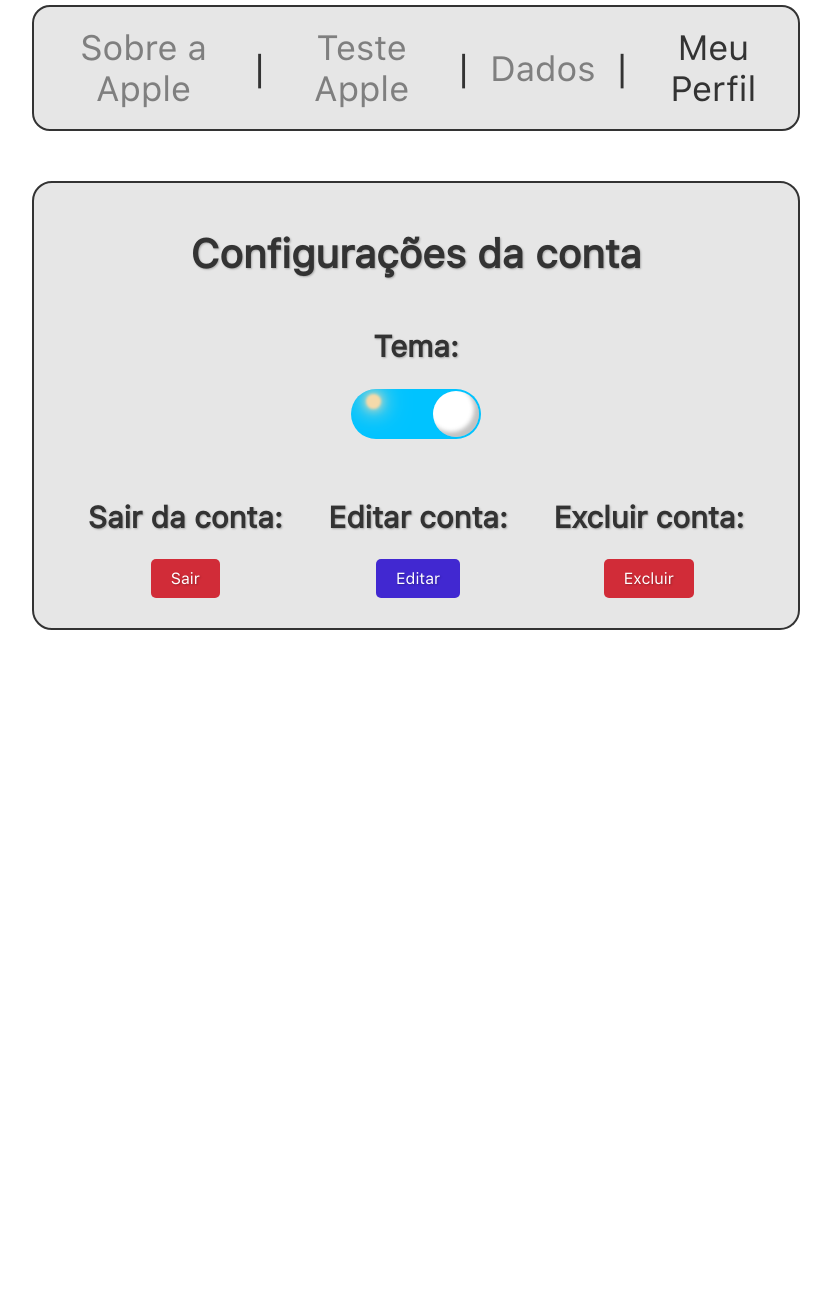
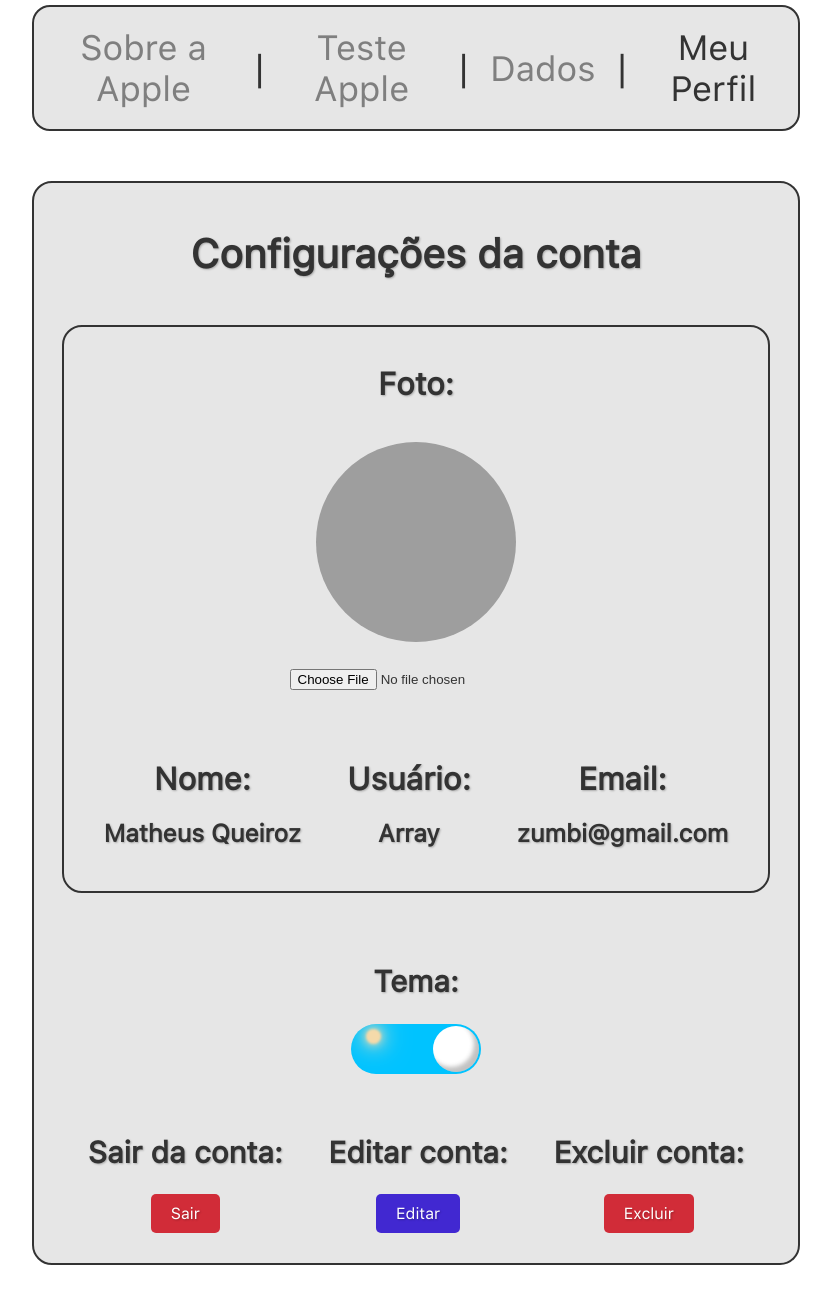
Before and after one commit to Mats057/Site-quiz-apple, a PHP site: page /php/conta.php in a window 1280 px wide. Shown: the whole page, without its empty margins (224-1055 px from the left). Before the commit the page ends 630 px from the top, so only its background shows below. Run offline with PHP 8.4, Linux system fonts and the light colour scheme; a user stored in the database is signed in; grey boxes are pictures that could not be loaded.

Commit message:
imagens de perfil

```diff
--- a/css/estilo.css
+++ b/css/estilo.css
@@ -344,3 +344,37 @@
   margin-top: 20px;
   color: var(--cor-letra);
 }
+
+#dados{
+  background-color: var(--cor-fundo);
+  margin: 20px auto;
+  border-radius: 20px;
+  border: var(--cor-letra) 2px solid;
+  display: inline-block;
+  line-height: 2.0;
+  vertical-align: middle;
+  color: var(--cor-letra);
+  font-size: 21px;
+  text-align: center;
+  padding: 0 20px 20px;
+  text-shadow: 1px 1px 2px rgba(0, 0, 0, 0.25);
+}
+
+#nome, #user, #email{
+  margin: 20px auto -20px;
+  display: inline-block;
+  line-height: 1.0;
+  color: var(--cor-letra);
+  font-size: 21px;
+  vertical-align: middle;
+  text-align: center;
+  padding: 20px;
+  text-shadow: 1px 1px 2px rgba(0, 0, 0, 0.25);
+}
+#foto{
+  border-radius: 100%;
+  width: 200px;
+  height: 200px;
+  max-width: 200px;
+  max-height: 200px;
+}
--- a/php/conta.php
+++ b/php/conta.php
@@ -52,6 +52,50 @@
     <main>
         <div id="perfil">
             <h1>Configurações da conta</h1>
+            <div id="dados">
+                <div>
+                    <h2>Foto:</h2>
+                    <?php
+                    echo '<img src="../img/' . $_SESSION['foto'] . '" alt="Foto de perfil" id="foto">';
+                    ?><br>
+                    <input type="file" name="nova_imagem" id="nova_imagem" accept="image/*" onchange="enviarNovaImagem()">
+                    <script>
+                        function enviarNovaImagem() {
+                            var formData = new FormData();
+                            var novaImagem = document.getElementById("nova_imagem").files[0];
+                            formData.append("nova_imagem", novaImagem);
+
+                            var xhr = new XMLHttpRequest();
+                            xhr.open("POST", "atualizar_imagem.php", true);
+                            xhr.onload = function() {
+                                if (this.status == 200) {
+                                    console.log("Imagem atualizada com sucesso");
+                                }
+                            };
+                            xhr.send(formData);
+                        }
+                    </script>
+                </div>
+                <div id="nome">
+                    <h2>Nome:</h2>
+                    <?php
+                    echo '<h3>' . $_SESSION['nome'] . '</h3>';
+                    ?>
+                </div>
+                <div id="user">
+                    <h2>Usuário:</h2>
+                    <?php
+                    echo '<h3>' . $_SESSION['usuario'] . '</h3>';
+                    ?>
+                </div>
+                <div id="email">
+                    <h2>Email:</h2>
+                    <?php
+                    echo '<h3>' . $_SESSION['email'] . '</h3>';
+                    ?>
+                </div>
+
+            </div>
             <div id="theme">
                 <h2>Tema:</h2>
                 <div class="wrapper">
@@ -71,7 +115,7 @@
             <div class="ações">
                 <h2>Excluir conta:</h2>
                 <?php
-                    echo '<a href="apagarUsers.php?usuario=' . $_SESSION['usuario'] . '" id="btnApagar" onclick="return confirm(\'Tem certeza que deseja excluir? Essa ação é irreversível\')">Excluir</a>';
+                echo '<a href="apagarUsers.php?usuario=' . $_SESSION['usuario'] . '" id="btnApagar" onclick="return confirm(\'Tem certeza que deseja excluir? Essa ação é irreversível\')">Excluir</a>';
                 ?>
             </div>
     </main>
--- a/php/valida.php
+++ b/php/valida.php
@@ -9,7 +9,7 @@
 
         if((!empty($usuario)) and (!empty($senha))){
 
-            $result_usuario = "select id, nome, email, senha from usuarios where usuario='$usuario' LIMIT 1";
+            $result_usuario = "select id, nome, email, senha, foto from usuarios where usuario='$usuario' LIMIT 1";
             $resultado_usuario = mysqli_query($sql, $result_usuario);
             if($result_usuario){
                 $row_usuario = mysqli_fetch_assoc($resultado_usuario);
@@ -18,6 +18,7 @@
                     $_SESSION['usuario'] = $usuario;
                     $_SESSION['nome'] = $row_usuario['nome'];
                     $_SESSION['email'] = $row_usuario['email'];
+                    $_SESSION['foto'] = $row_usuario['foto'];
                     header("Location: ../formp.php");
 
                 }else{
```
Also changed, not shown: php/atualizar_imagem.php (added, +23 -0 lines), img/default.jpg (added), img/fc46261b38b6c4aa33a095be6fdf84c8.jpg (added), img/perfil-teste.jpg (added).
